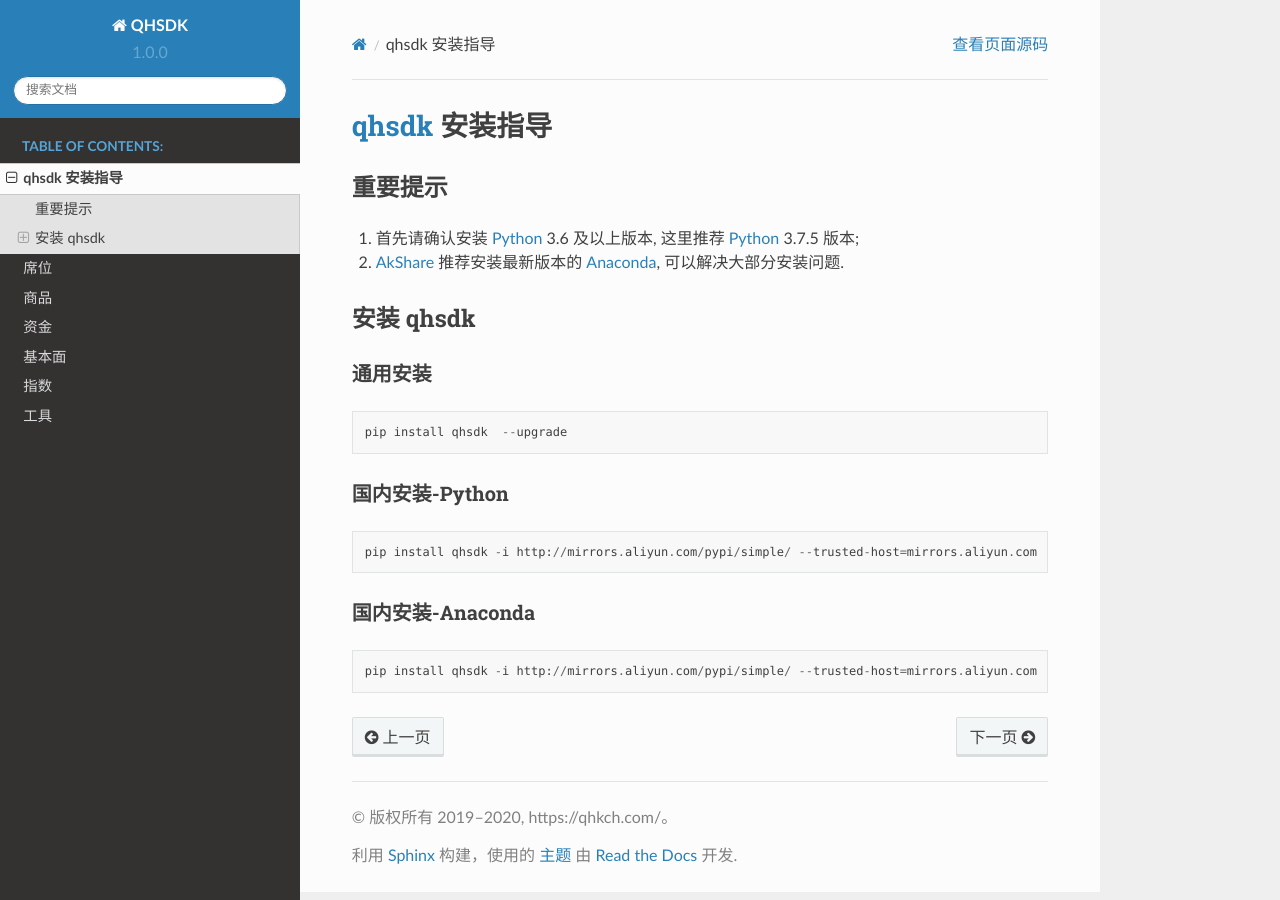
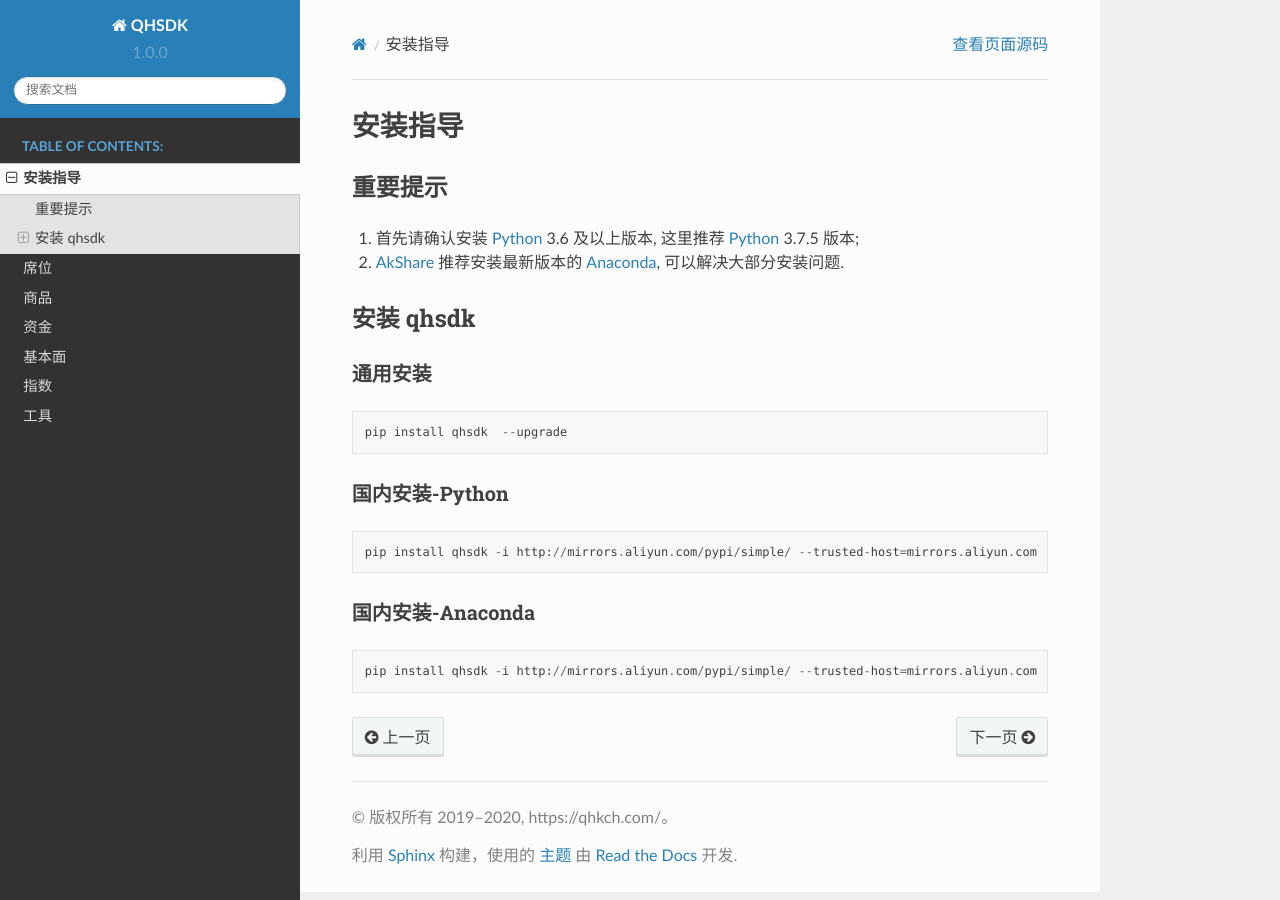
Before and after one commit to albertandking/qhsdk, a Sphinx documentation site: the page built from docs/installation.md, in a window 1280 px wide. Built offline with Sphinx 7.4.7 and the Read the Docs theme 2.0.0, drawn with Linux system fonts in a browser that asks for light colours.

Commit message:
docs(docs): docs
docs

```diff
--- a/docs/conf.py
+++ b/docs/conf.py
@@ -37,7 +37,7 @@ release = '1.0.0'
 # Add any Sphinx extension module names here, as strings. They can be
 # extensions coming with Sphinx (named 'sphinx.ext.*') or your custom
 # ones.
-extensions = ["recommonmark", "sphinx_rtd_theme"]
+extensions = ["recommonmark", 'sphinx_markdown_tables', "sphinx_rtd_theme"]
 
 # Add any paths that contain templates here, relative to this directory.
 
--- a/docs/installation.md
+++ b/docs/installation.md
@@ -1,4 +1,4 @@
-# [qhsdk](https://github.com/jindaxiang/akshare) 安装指导
+# 安装指导
 
 ## 重要提示
 
```
